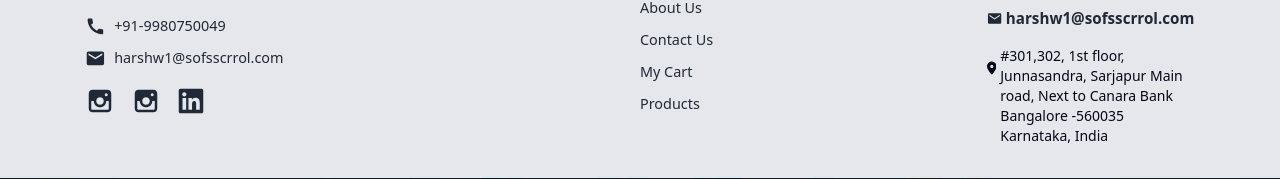
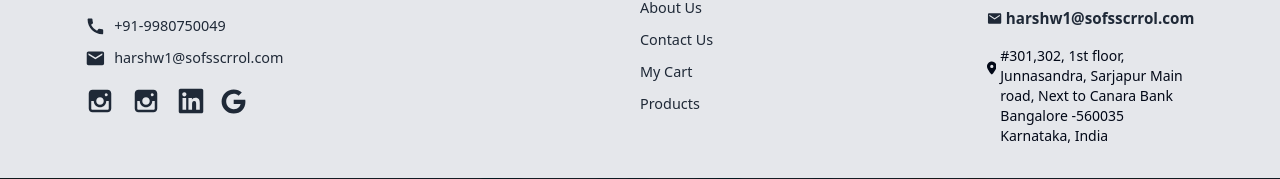
Before and after one commit to DiamondOre-Consulting/Sof-Scroll-Website, a React (Vite) app: page / in a window 1280 px wide. Shown: the part 11564-11743 px from the top of the page. Built offline with nearby package versions, Linux system fonts and the light colour scheme; a web font is replaced by a local one.

Commit message:
update footer

```diff
--- a/src/Components/Footer.jsx
+++ b/src/Components/Footer.jsx
@@ -12,6 +12,7 @@ import { FaLinkedin } from "react-icons/fa";
 import { MdOutlineSmartphone } from "react-icons/md";
 import { FaLocationDot } from "react-icons/fa6";
 import logo from "../assets/newlogo.webp";
+import { FaGoogle } from "react-icons/fa";
 
 const contactStyle =
   "text-[0.95rem] flex items-start sm:items-center lg:items-start gap-1 hover:text-dark font-semibold  text-gray-800 ";
@@ -103,6 +104,10 @@ const Footer = () => {
                       >
                         {" "}
                         <FaLinkedin />
+                      </a>
+
+                      <a href="https://www.google.com/maps/dir//Kapital+Seed+9+WM5M%2B699+Bengaluru,+Karnataka+560035/@12.9080375,77.6834844,16z/data=!4m8!4m7!1m0!1m5!1m1!1s0x3bae13004569d5db:0x10c63413a4dac9d5!2m2!1d77.6834844!2d12.9080375?entry=ttu&g_ep=EgoyMDI1MDEwNy4wIKXMDSoASAFQAw%3D%3D" target="_blank" className="text-[25px]">
+                        <FaGoogle />
                       </a>
                     </div>
                   </ul>
```
